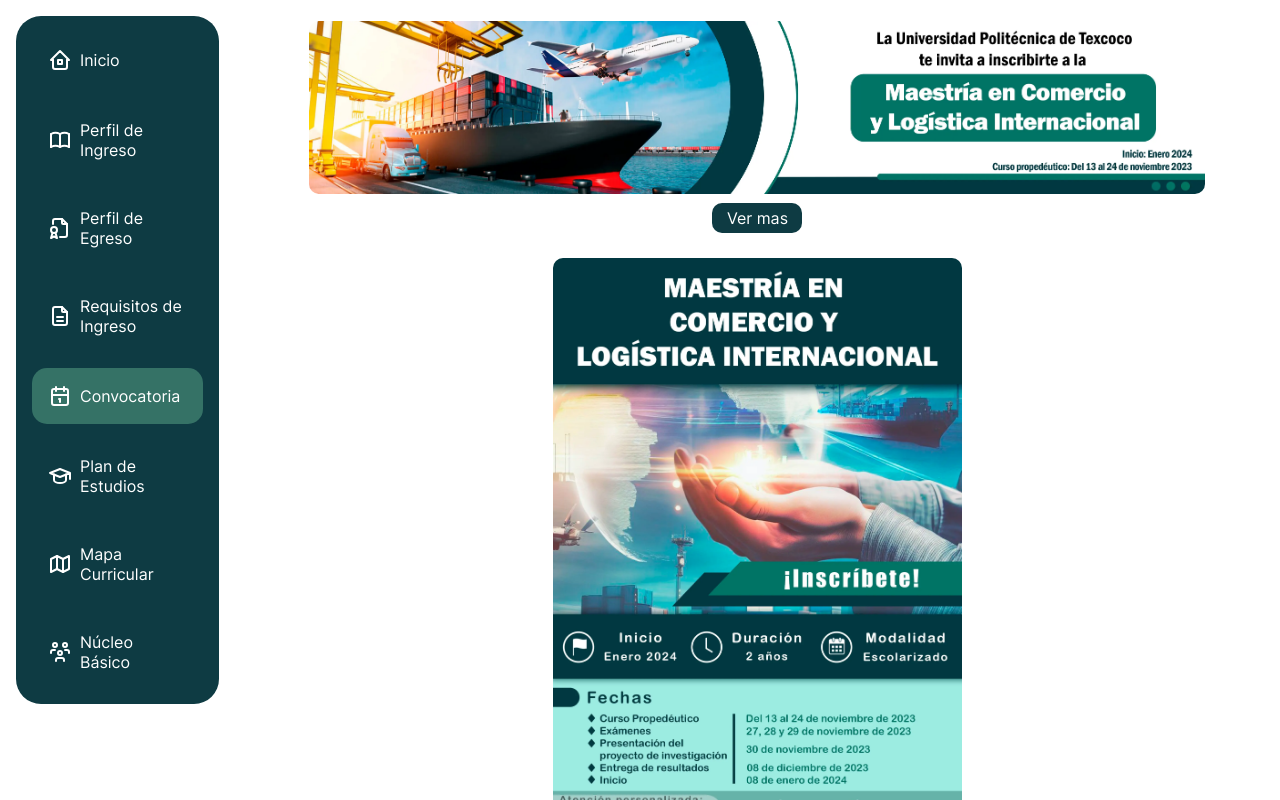
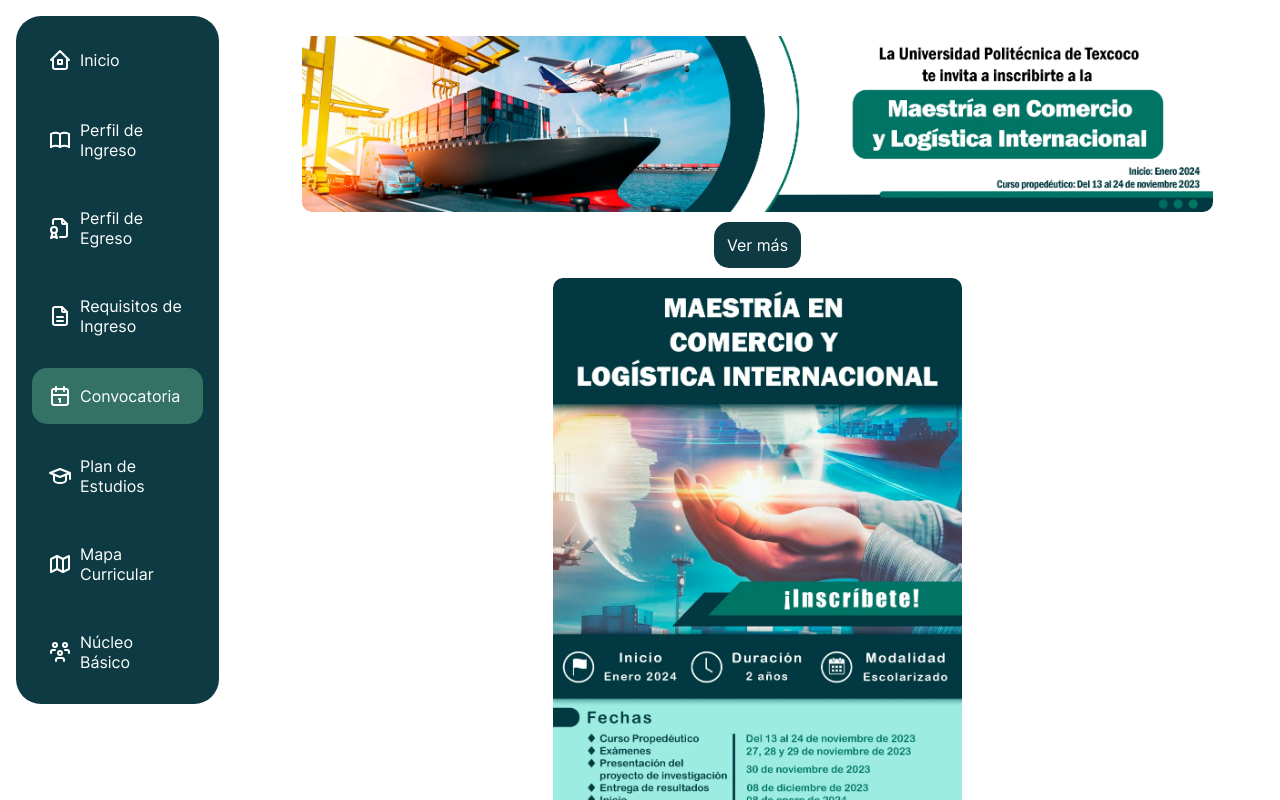
Before and after one commit to Daniel-Vargas-Tapia/maestria-mcoloin, a React (Vite) app: page / in a window 1280 px wide. Both pictures are taken after a click on the button "Convocatoria". Shown: the part 640-1440 px from the top of the page. Built offline with nearby package versions, Linux system fonts and the light colour scheme.

Commit message:
correcciones de slider

```diff
--- a/src/pages/fecha_admision.jsx
+++ b/src/pages/fecha_admision.jsx
@@ -2,11 +2,9 @@
 export function FechaAdmision () {
   return (
     <section className={styles.fechasSeccion}>
-      <div className={styles.divslider}>
-        <div><img className={styles.imgslider} src='./flyers/Slider.webp' /></div>
-        <a href='https://uptexcoco.edomex.gob.mx/sites/uptexcoco.edomex.gob.mx/files/files/2023/posgrado.pdf' target='_blank' rel='noopener noreferrer' className={styles.btnver}>Ver mas</a>
-      </div>
-      <div><img className={styles.imgFlyer} src='./flyers/Flyer.webp' /></div>
+      <img className={styles.imgFlyer} src='./flyers/Slider.webp' />
+      <a className={styles.convocatoria} href='https://uptexcoco.edomex.gob.mx/sites/uptexcoco.edomex.gob.mx/files/files/2023/posgrado.pdf' target='_blank' rel='noopener noreferrer'>Ver más </a>
+      <img className={styles.imgFlyer} src='./flyers/Flyer.webp' />
     </section>
   )
 }
--- a/src/pages/fecha_admision.module.css
+++ b/src/pages/fecha_admision.module.css
@@ -3,7 +3,7 @@
     flex-direction: column;
     justify-content: center;
     align-items: center;
-    margin: auto;
+    margin: 10px auto;
 }
 
 .fechaAdmision{
@@ -41,38 +41,28 @@
 .imgFlyer{
     width: 32vw;
     border-radius: 10px;
-    margin-top: 25px;
+    margin: 10px;
 }
 
-.imgslider{
-    width: 70vw;
-    border-radius: 10px;
-    margin: 5px;
+.imgFlyer:first-child{
+    width: 90%;
 }
-.btnver{
-    width: 90px;
-    height: 30px;
-    border-radius: 10px;
-    background-color: #0e3b43;
+
+.convocatoria{
+    text-decoration: none;
+    font-size: 16px;
     color: white;
-    display: block;
-    text-align: center;
-    line-height: 15px;
-    text-decoration: none;
+    background-color: var(--primary-color);
+    padding: .8rem;
+    border-radius: 15px;
+    transition: background-color .3s ease-in;
     font-style: normal;
-    transition: background-color .3s ease-in;
-    padding: .5rem;
 }
-.btnver:hover{
+
+.convocatoria:hover{
     background-color: var(--accent-color);
 }
-.divslider{
-    border-radius: 10px;
-    display: flex;
-    flex-direction: column;
-    justify-content: center;
-    align-items: center;
-}
+
 
 @media screen and (max-width: 768px){
     .fechasSeccion{
@@ -87,6 +77,9 @@
     }
     .imgFlyer{
         width: 70vw;
+    }
+    .convocatoria{
+        font-size: 14px;
     }
 }
 @media screen and (max-width: 500px){
@@ -103,8 +96,7 @@
     .imgFlyer{
         width: 90vw;
     }
-    .imgslider{
-        width: 90vw;
-        left: 30vw;
+    .convocatoria{
+        font-size: 12px;
     }
 }
```
